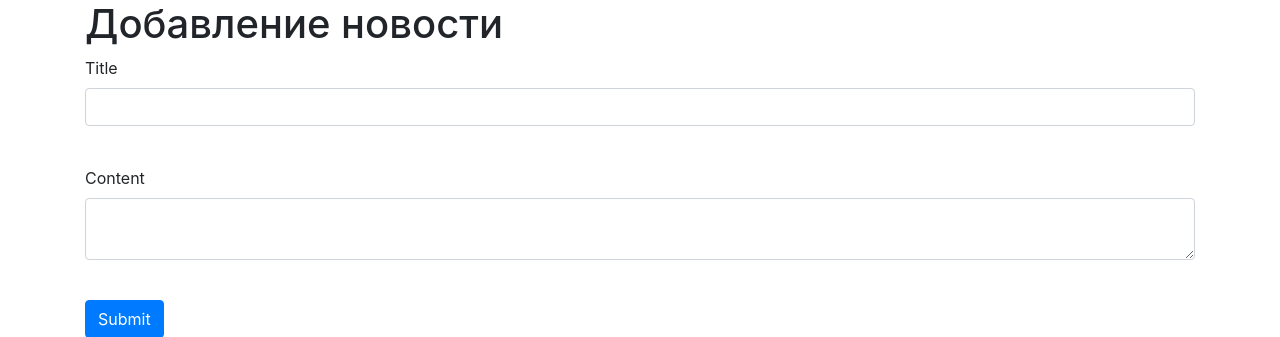
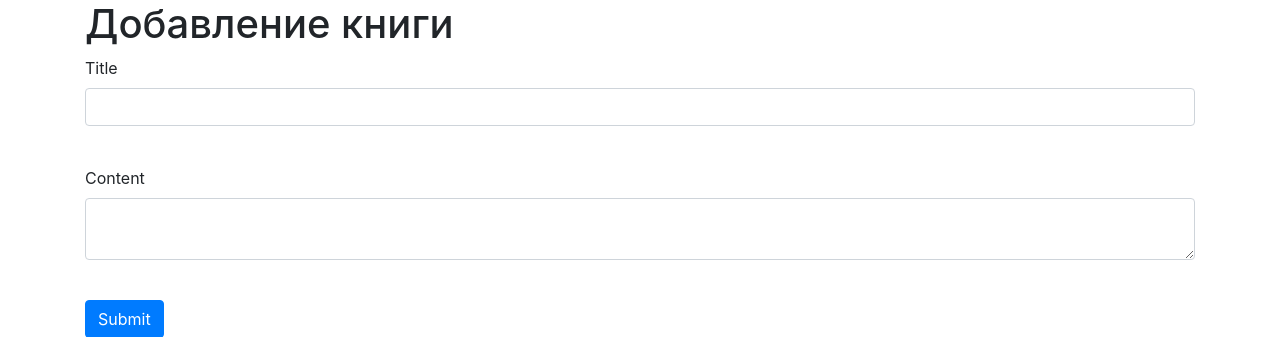
Before and after one commit to Lynch-Sectant/BeaversLibrary, a Flask app: template templates/books.html in a window 1280 px wide. Shown: the part 70-407 px from the top of the page. Run offline with Flask 2, Linux system fonts and the light colour scheme; the template is opened without the code that fills it: most values are stand-ins (such as "Sample title", 1, 10 or a date in 2020); form fields are guessed from the names that the template uses; some libraries are stand-ins or nearby versions.

Commit message:
Update books.html

```diff
--- a/templates/books.html
+++ b/templates/books.html
@@ -1,7 +1,7 @@
 {% extends "base.html" %}
 
 {% block content %}
-<h1>Добавление новости</h1>
+<h1>Добавление книги</h1>
 <form action="" method="post">
     {{ form.hidden_tag() }}
     <p>
```
